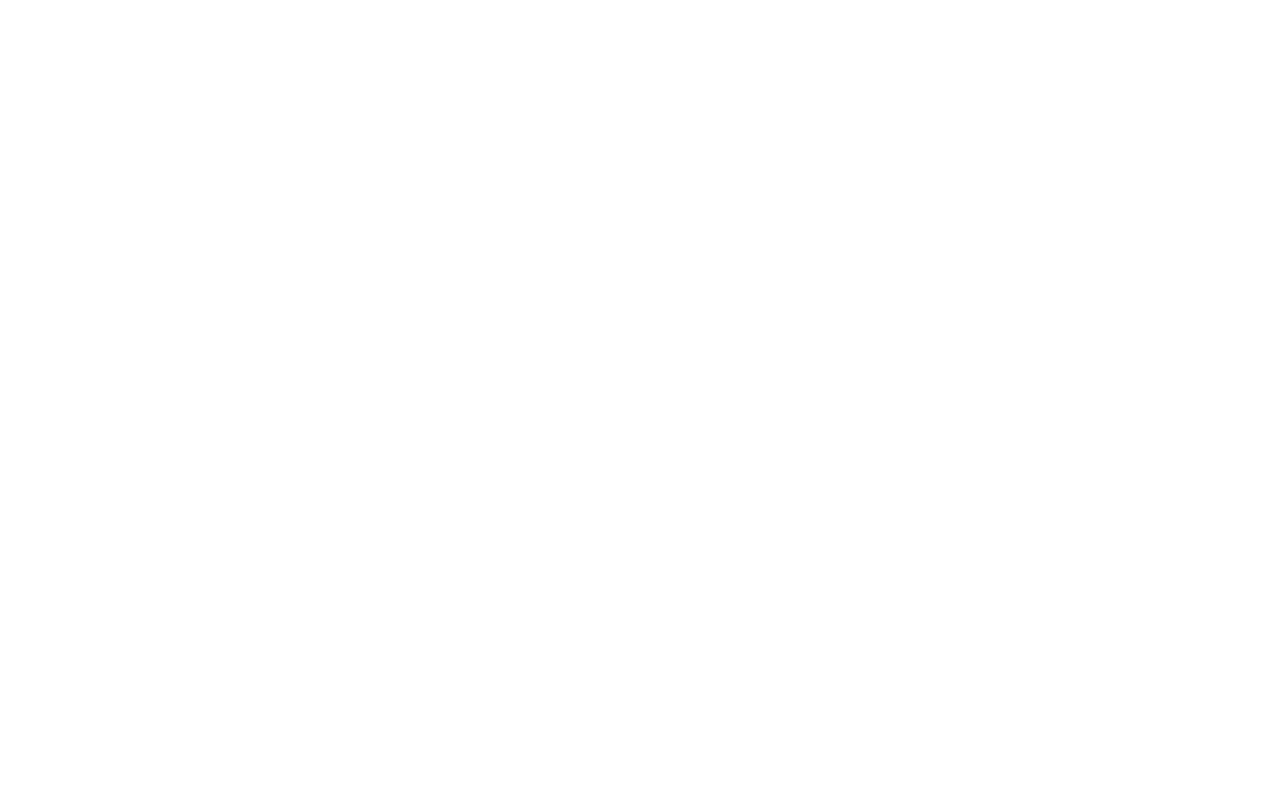
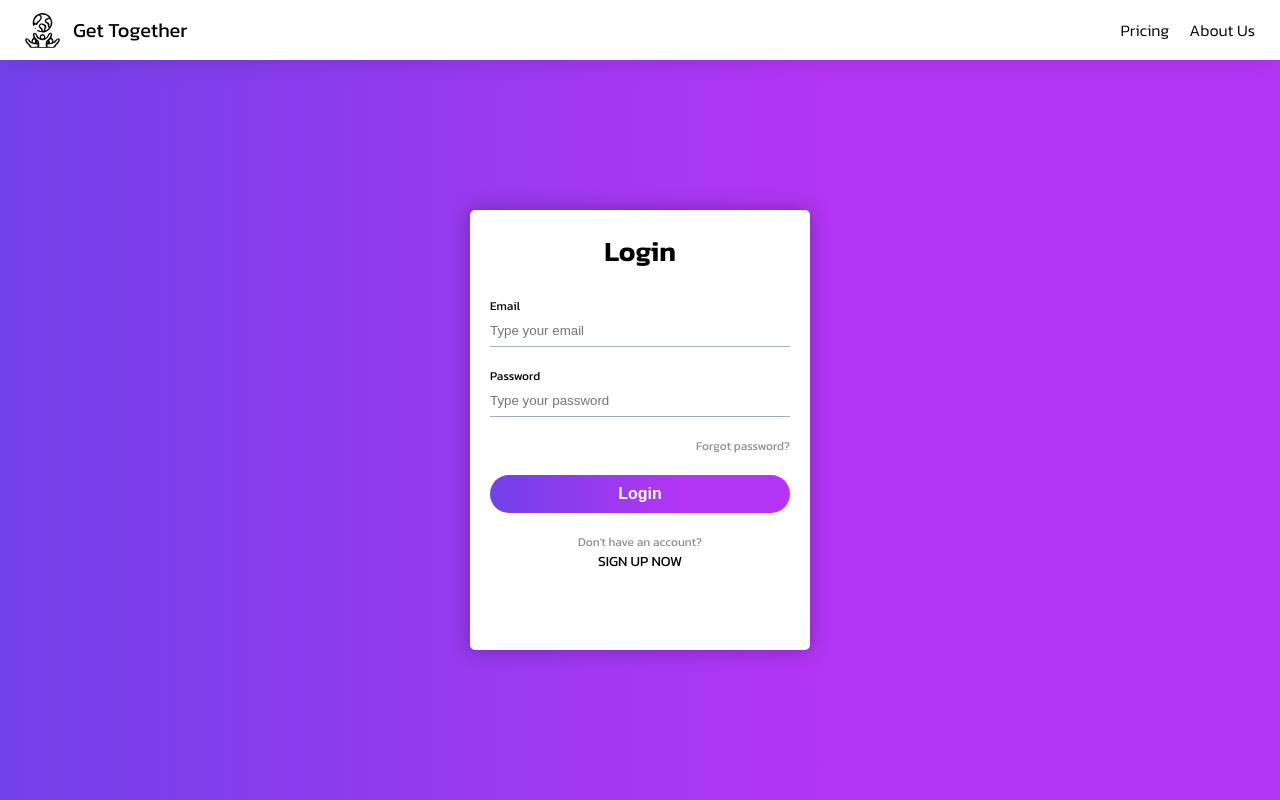
Before and after one commit to DvirYadai/chat, a React (Create React App) app in the folder client/: page /login in a window 1280 px wide. Built offline with nearby package versions, Linux system fonts and the light colour scheme.

Commit message:
adding login and sign up pages

```diff
--- a/client/src/App.tsx
+++ b/client/src/App.tsx
@@ -1,12 +1,14 @@
 import { ThemeProvider } from 'styled-components';
 import { Route, RouterProvider, Routes, createBrowserRouter } from 'react-router-dom';
 import { theme } from './styles';
-import { Main } from './components/pages';
+import { SignUp, Login, Main } from './components/pages';
 
 function Root() {
   return (
     <Routes>
       <Route path="/" element={<Main />} />
+      <Route path="/login" element={<Login />} />
+      <Route path="/sign_up" element={<SignUp />} />
     </Routes>
   );
 }
--- a/client/src/components/pages/index.tsx
+++ b/client/src/components/pages/index.tsx
@@ -1 +1,3 @@
 export { Main } from './main';
+export { Login } from './login';
+export { SignUp } from './sign_up';
--- /dev/null
+++ b/client/src/components/pages/login.tsx
@@ -0,0 +1,96 @@
+import styled, { css } from 'styled-components';
+import { ReactNode } from 'react';
+import { Link } from 'react-router-dom';
+import { Header } from '../header';
+import { Box, Flex, Text } from '../ui';
+
+const FormContainer = styled(Flex)`
+  ${({ theme }) => css`
+    background: ${theme.colors.main.white};
+    width: 300px;
+    height: 400px;
+    box-shadow: 0px 0px 20px 0px rgba(0, 0, 0, 0.3);
+    border-radius: 5px;
+    align-items: center;
+    padding: 20px;
+    flex-direction: column;
+  `}
+`;
+
+export const Input = styled.input`
+  ${() => css`
+    width: 100%;
+    border: none;
+    outline: none;
+    padding: 8px 0;
+    margin-bottom: 20px;
+    border-bottom: 1px solid #a4acb5;
+  `}
+`;
+
+export const Button = styled.button`
+  ${({ theme }) => css`
+    background: linear-gradient(90deg, rgba(114, 65, 233, 1) 0%, rgba(180, 53, 245, 1) 65%);
+    width: 100%;
+    border: none;
+    padding: 10px 0px;
+    margin-top: 20px;
+    border-radius: 20px;
+    cursor: pointer;
+    color: ${theme.colors.main.white};
+    font-size: ${theme.fontSizes[3]};
+    font-weight: ${theme.fontWeights[3]};
+    margin-bottom: 20px;
+  `}
+`;
+
+export const StyledLink = styled(Link)`
+  ${({ theme }) => css`
+    cursor: pointer;
+    text-align: center;
+    display: block;
+    text-decoration: none;
+    color: ${theme.colors.main.black};
+    font-size: ${theme.fontSizes[2]};
+  `}
+`;
+
+export function AuthPage({ children }: { children: ReactNode }) {
+  return (
+    <Box height="100%" width="100%" fontFamily="Kanit">
+      <Header />
+      <Flex
+        alignItems="center"
+        justifyContent="center"
+        height="calc(100% - 60px)"
+        background="linear-gradient(90deg, rgba(114,65,233,1) 0%, rgba(180,53,245,1) 65%)"
+      >
+        <FormContainer>{children}</FormContainer>
+      </Flex>
+    </Box>
+  );
+}
+
+export function Login() {
+  return (
+    <AuthPage>
+      <Text mb="25px" fontWeight={3} fontSize={9}>
+        Login
+      </Text>
+      <form style={{ width: '100%' }}>
+        <Text fontSize={1}>Email</Text>
+        <Input id="email" placeholder="Type your email" />
+        <Text fontSize={1}>Password</Text>
+        <Input id="password" placeholder="Type your password" />
+        <Text color="#889098" style={{ cursor: 'pointer' }} fontSize={1} float="right">
+          Forgot password?
+        </Text>
+        <Button>Login</Button>
+        <Text textAlign="center" fontSize={1} color="#889098">
+          Don&apos;t have an account?
+        </Text>
+        <StyledLink to="/sign_up">SIGN UP NOW</StyledLink>
+      </form>
+    </AuthPage>
+  );
+}
--- /dev/null
+++ b/client/src/components/pages/sign_up.tsx
@@ -0,0 +1,25 @@
+import { Text } from '../ui';
+import { AuthPage, Button, Input, StyledLink } from './login';
+
+export function SignUp() {
+  return (
+    <AuthPage>
+      <Text mb="25px" fontWeight={3} fontSize={9}>
+        Sign Up
+      </Text>
+      <form style={{ width: '100%' }}>
+        <Text fontSize={1}>Email</Text>
+        <Input id="email" placeholder="Type your email" />
+        <Text fontSize={1}>Username</Text>
+        <Input id="username" placeholder="Type your username" />
+        <Text fontSize={1}>Password</Text>
+        <Input id="password" placeholder="Type your password" />
+        <Button>Sign Up</Button>
+        <Text textAlign="center" fontSize={1} color="#889098">
+          Already have an account?
+        </Text>
+        <StyledLink to="/login">LOGIN NOW</StyledLink>
+      </form>
+    </AuthPage>
+  );
+}
--- a/client/src/styles/theme.tsx
+++ b/client/src/styles/theme.tsx
@@ -7,6 +7,6 @@
       black: '#000',
     },
   },
-  fontSizes: ['10px', '12px', '14px', '16px', '18px', '20px', '22px', '24px'],
+  fontSizes: ['10px', '12px', '14px', '16px', '18px', '20px', '22px', '24px', '26px', '28px'],
   fontWeights: [300, 400, 500, 600, 700],
 };
```
